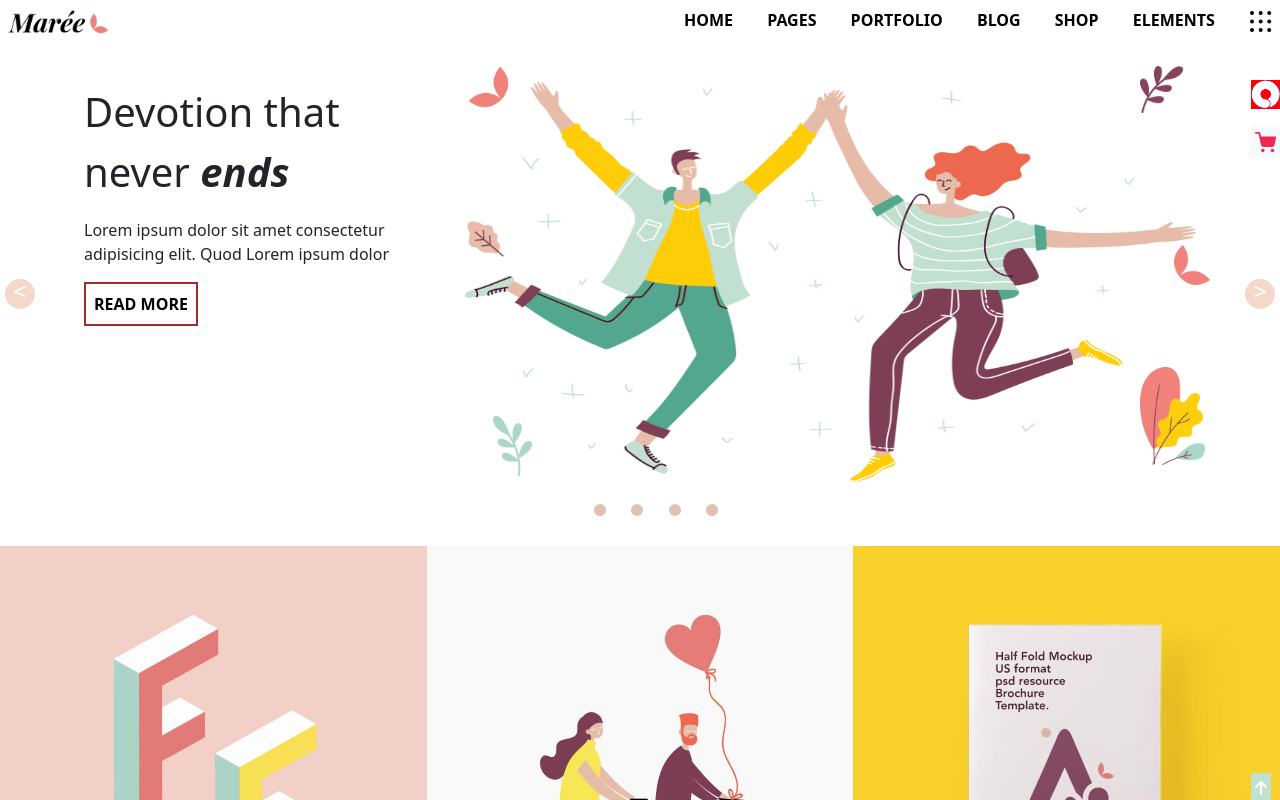
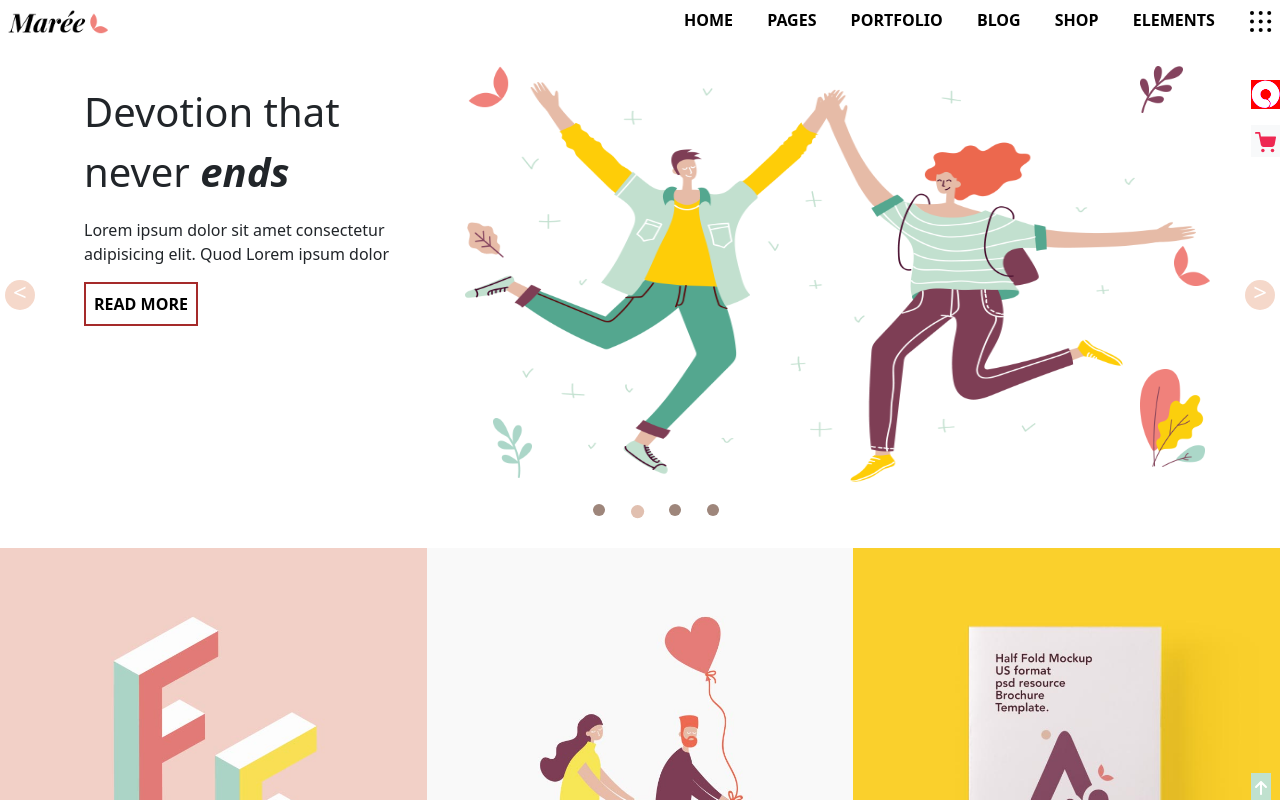
Before and after one commit to SimScap/proj-html-vuejs, a Vue app: page / in a window 1280 px wide. Shown: the top 800 px of the page. Built offline with nearby package versions, Linux system fonts and the light colour scheme.

Commit message:
piccole modifiche

```diff
--- a/src/components/Footer.vue
+++ b/src/components/Footer.vue
@@ -47,4 +47,24 @@ ul.social-logos{
 ul.social-logos li{
     margin-right: 1rem;
 }
+a{
+    position: relative;
+    cursor: pointer;
+}
+a:before{
+content: "";
+position: absolute;
+width: 100%;
+height: 2px;
+bottom: 0;
+left: 0;
+background-color: #FFF;
+visibility: hidden;
+transform: scaleX(0);
+transition: all 0.3s ease-in-out;
+}
+a:hover:before {
+visibility: visible;
+transform: scaleX(1);
+}
 </style>
--- a/src/components/Header.vue
+++ b/src/components/Header.vue
@@ -7,7 +7,7 @@
         </div>
           <nav class="header-nav col-6">
             <ul class="d-flex justify-content-between fw-bold">
-              <li v-for="(headerLink, index) in NavList" :key="index">
+              <li v-for="(headerLink, index) in NavList" :key="index" :class="(index === activeIndex) ? 'active' : ''">
                 <a href="#" name="top">{{headerLink.link}}</a>
               </li>
               <li>
@@ -71,7 +71,8 @@ ul{
     text-decoration: none;
     color: black;
 }
-ul li:hover{
+ul li:active{
   border-bottom: 4px solid pink;
 }
+
 </style>
--- a/src/components/Slide.vue
+++ b/src/components/Slide.vue
@@ -45,8 +45,8 @@
                     </div>
                 </div>
             </div>
-            <ul class="d-flex col-2 m-auto justify-content-evenly dots">
-                <li v-for="(dots, index) in images" :key="index"
+            <ul class="d-flex col-2 m-auto justify-content-evenly ">
+                <li class="dots" v-for="(dots, index) in images" :key="index"
                     :class="(index === activeElement) ? 'active' : ''"
                     @click="changeSlide(index)"><font-awesome-icon :icon="['fas', 'fa-circle']" size="xs" /></li>
             </ul>
@@ -60,7 +60,7 @@ data: function(){
     return{
         activeElement: 1,
         images: [{
-            image:"h-2-slider-img-16.png"
+            image:"h-2-slider-img-16.png",
         },
         {
             image:"h-2-slider-img-11.png",
@@ -181,10 +181,12 @@ img.slide-small-img{
 ul{
     list-style-type: none;
 }
-.dots{
+li.dots{
     color: rgb(225, 192, 176);
+    filter: brightness(.7);
 }
-.dots.active{
-    color: aqua;
+li.dots.active{
+    filter:brightness(1);
+    font-size: 1.1rem;
 }
 </style>
```
